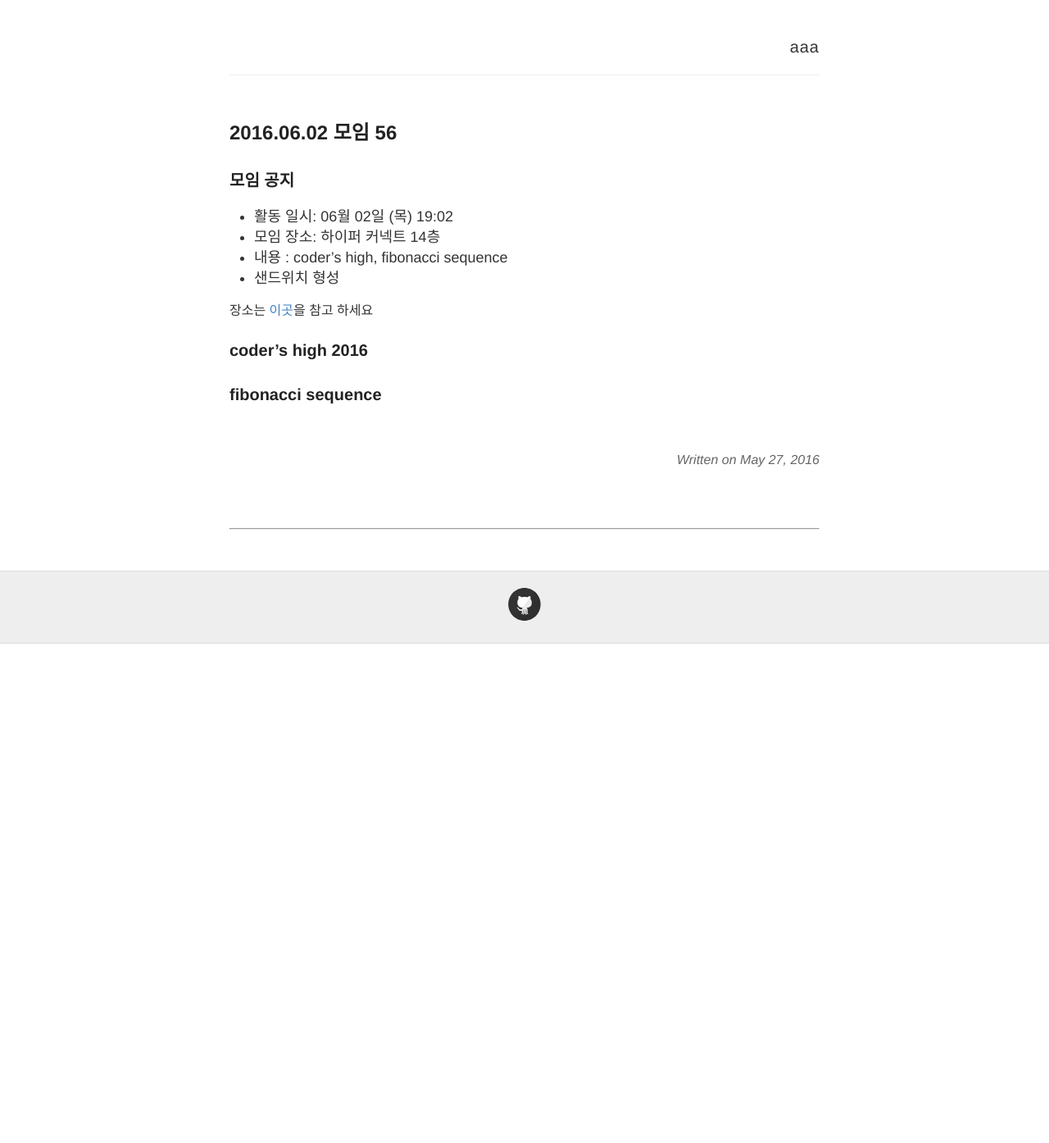
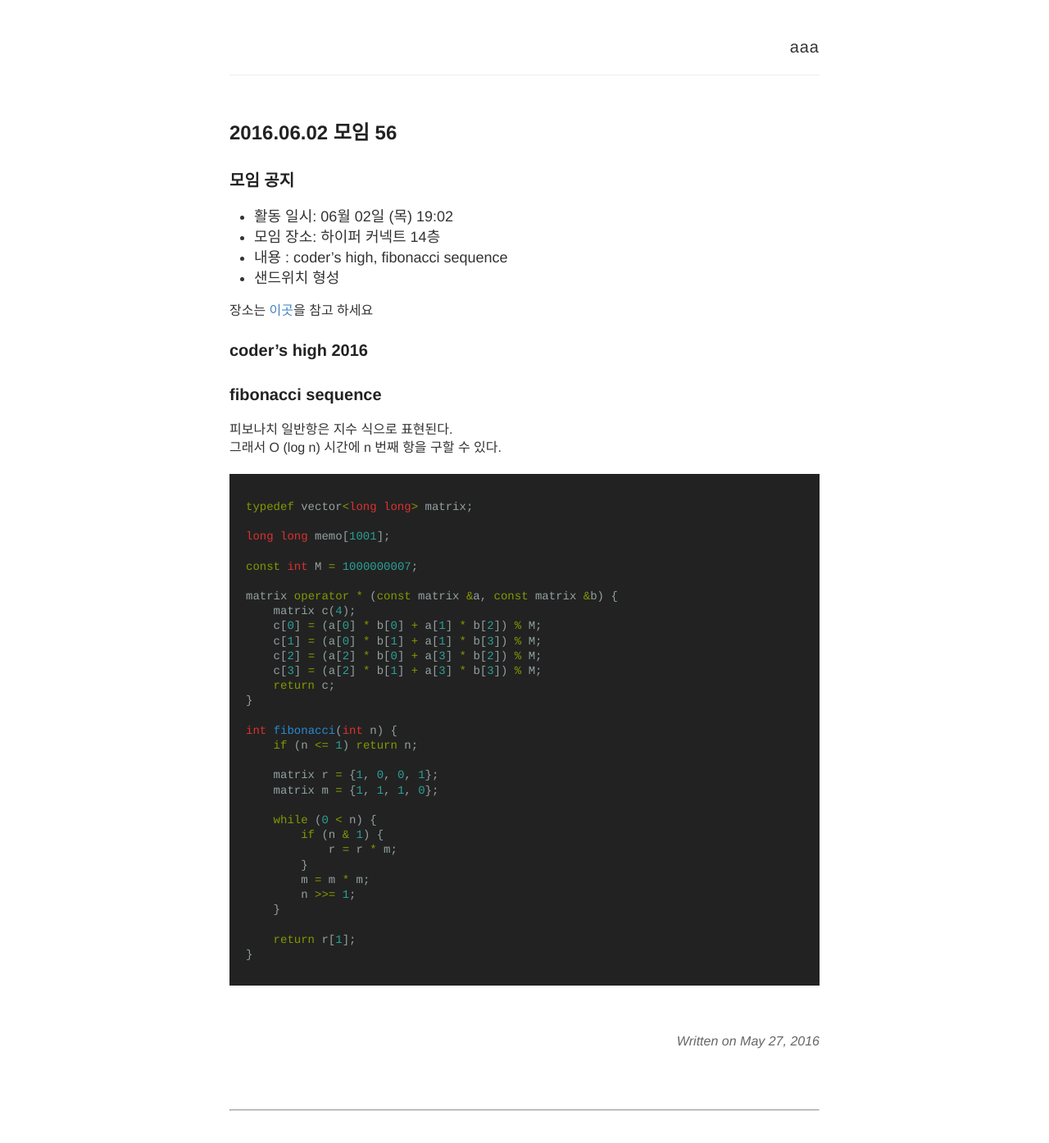
Before and after one commit to seirion/aaa, a Jekyll site: the page built from _posts/2016-06-02-meeting-056.md, in a window 1280 px wide and 1400 px high. Shown: the top 1394 px of the window at 82% size. Built offline with Jekyll 4.4.1, drawn with Linux system fonts in a browser that asks for light colours; comment, search, counter and statistics services are not loaded.

Commit message:
Update 2016-06-02-meeting-056.md

````diff
--- a/_posts/2016-06-02-meeting-056.md
+++ b/_posts/2016-06-02-meeting-056.md
@@ -17,3 +17,40 @@ date:   2016-05-27 00:00:00
 ### coder's high 2016
 
 ### fibonacci sequence
+
+피보나치 일반항은 지수 식으로 표현된다. <br>
+그래서 O (log n) 시간에 n 번째 항을 구할 수 있다.
+
+```cpp
+typedef vector<long long> matrix;
+
+long long memo[1001];
+
+const int M = 1000000007;
+
+matrix operator * (const matrix &a, const matrix &b) {
+    matrix c(4);
+    c[0] = (a[0] * b[0] + a[1] * b[2]) % M;
+    c[1] = (a[0] * b[1] + a[1] * b[3]) % M;
+    c[2] = (a[2] * b[0] + a[3] * b[2]) % M;
+    c[3] = (a[2] * b[1] + a[3] * b[3]) % M;
+    return c;
+}
+
+int fibonacci(int n) {
+    if (n <= 1) return n;
+
+    matrix r = {1, 0, 0, 1};
+    matrix m = {1, 1, 1, 0};
+
+    while (0 < n) {
+        if (n & 1) {
+            r = r * m;
+        }
+        m = m * m;
+        n >>= 1;
+    }
+
+    return r[1];
+}
+```
````
